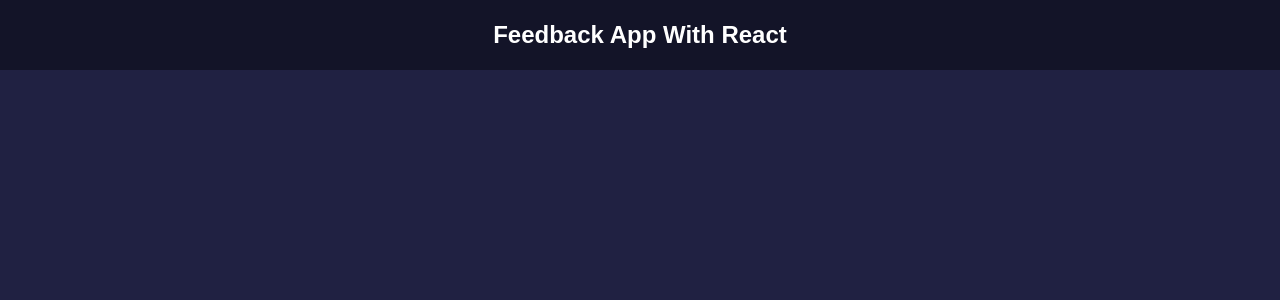
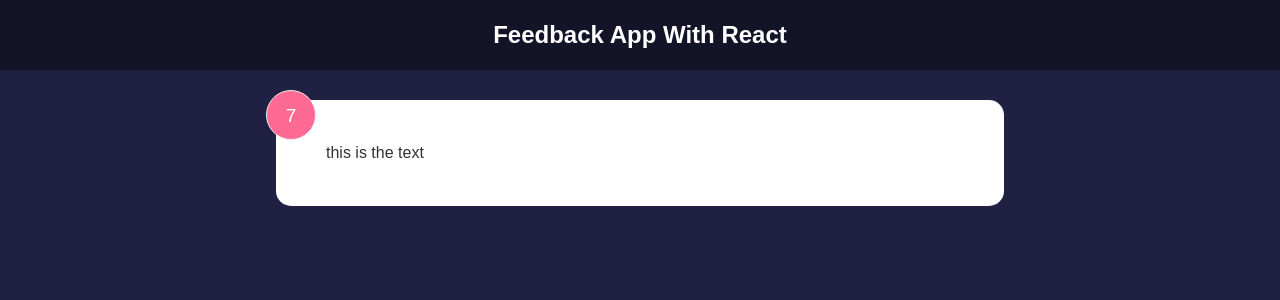
Before and after one commit to masudursourav/Feedback-App-With-React, a React (Create React App) app: page / in a window 1280 px wide. Shown: the top 300 px of the page. Built offline with nearby package versions, Linux system fonts and the light colour scheme.

Commit message:
Added FeedbackItems

```diff
--- a/src/App.js
+++ b/src/App.js
@@ -1,4 +1,5 @@
 import './App.css';
+import FeedbackItems from './Componets/FeedbackItems';
 import Header from './Componets/Header';
 
 function App() {
@@ -6,6 +7,7 @@
     <>
     <Header/>
     <div className="container">
+      <FeedbackItems/>
     </div>
     </>
   );
--- a/src/Componets/FeedbackItems.js
+++ b/src/Componets/FeedbackItems.js
@@ -1,9 +1,12 @@
-import React from 'react';
+import React, { useState } from 'react';
 
 const FeedbackItems = () => {
+    const[rating,setRating] = useState(7);
+    const[text,setText] = useState('this is the text');
     return (
         <div className='card'>
-
+            <div className="num-display">{rating}</div>
+            <div className="text-display">{text}</div>
         </div>
     );
 };
```
